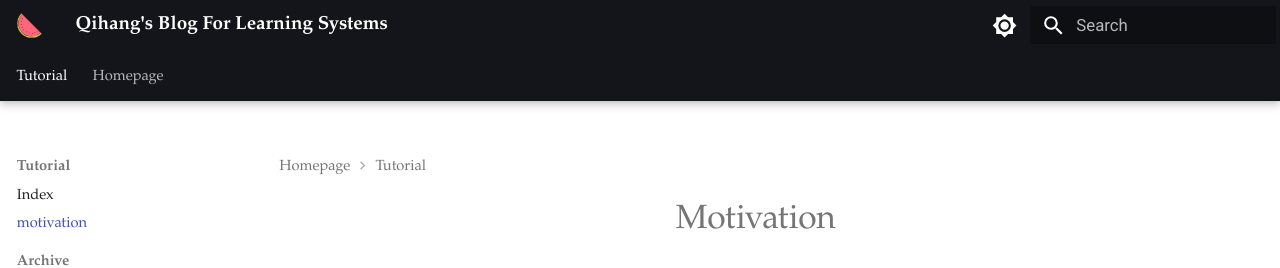
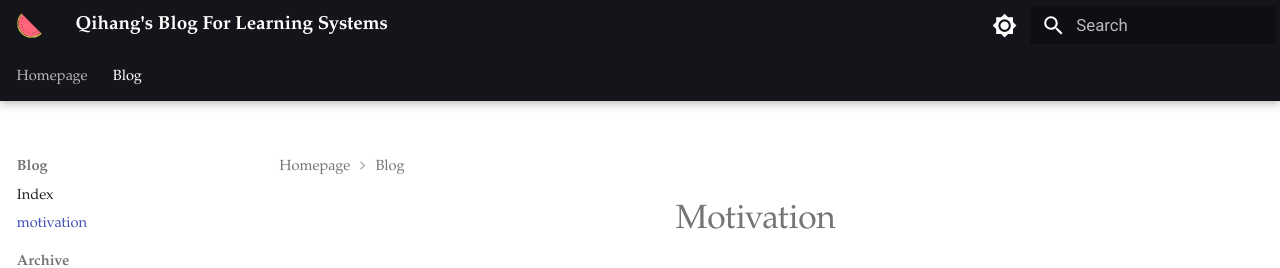
Before and after one commit to Qihang-Zhang/Learning-Sys-Blog, an MkDocs documentation site: the page built from docs/Blog/motivation.md, in a window 1280 px wide and 1083 px high. Shown: the top 268 px of the window. Built offline with MkDocs 1.6.1 and Material for MkDocs 9.7.7, drawn with Linux system fonts in a browser that asks for light colours.

Commit message:
reorganize

```diff
--- a/mkdocs.yml
+++ b/mkdocs.yml
@@ -1,6 +1,6 @@
 site_name: Qihang's Blog For Learning Systems
 
-site_url: https://qihang-zhang.github.io/Learning-Sys-Blog
+site_url: https://qihang-zhang.github.io/Large-Scale-Learning-Sys-Toturial
 
 extra_css:
   - stylesheets/extra.css
@@ -32,7 +32,7 @@ plugins:
   - bibtex:
       bib_file: 'docs/assets/references.bib'
   - blog:
-      blog_dir: Tutorial
+      blog_dir: Blog
       blog_toc: true
       post_dir: "{blog}/Posts"
       post_date_format: medium
@@ -98,7 +98,7 @@ theme:
         name: Switch to light mode
 
 nav:
-  - Tutorial:
-    - index: Tutorial/index.md
-    - motivation: Tutorial/motivation.md
   - Homepage: index.md
+  - Blog:
+    - index: Blog/index.md
+    - motivation: Blog/motivation.md
```
Also changed, not shown: docs/Blog/.authors.yml (renamed from docs/Tutorial/.authors.yml), docs/Blog/Posts/0000-example.md (renamed from docs/Tutorial/Posts/0000-example.md), docs/Blog/Posts/0001-sglang-profiling.md (renamed from docs/Tutorial/Posts/0001-sglang-profiling.md), docs/Blog/Posts/0002-sparsity-in-llms.md (renamed from docs/Tutorial/Posts/0002-sparsity-in-llms.md), docs/Blog/Posts/0003-rl-in-ar-way.md (renamed from docs/Tutorial/Posts/0003-rl-in-ar-way.md), docs/Blog/Posts/assets/0002/deepseek-v2.png (renamed from docs/Tutorial/Posts/assets/0002/deepseek-v2.png), docs/Blog/index.md (added), docs/Blog/motivation.md (renamed from docs/Tutorial/motivation.md), 3 other files.
